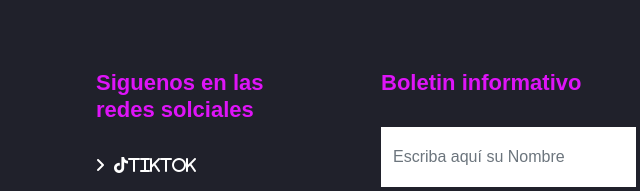
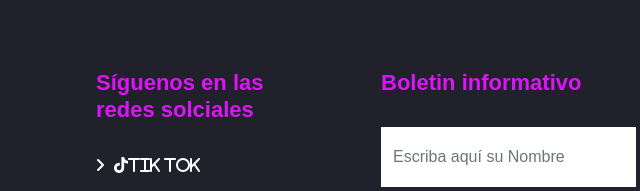
Before and after one commit to HDM-Ayacucho/HDM-Ayacucho.github.io, a plain HTML site: page volunteer.html in a window 1280 px wide. Shown: the part 1108-1299 px from the top of the page, 559-1199 px from the left. Drawn offline with nearby package versions, Linux system fonts and the light colour scheme.

Commit message:
Update volunteer.html

```diff
--- a/volunteer.html
+++ b/volunteer.html
@@ -198,10 +198,10 @@
                 </div>
                 <div class="col-lg-3 col-md-6">
                     <div class="footer-link">
-                        <h2>Siguenos en las <br>
+                        <h2>Síguenos en las <br>
                             redes solciales</h2>
                         <a href="https://www.tiktok.com/@hdmayacucho?is_from_webapp=1&sender_device=pc"><i
-                                class="fab fa-tiktok">tiktok</i></a>
+                                class="fab fa-tiktok">Tik Tok</i></a>
                         <a href="https://www.facebook.com/HijosDePastoresRH"><i class="fab fa-facebook">
                                 Facebook</i></a> </i></a>
                         <a href="https://www.youtube.com/@HDMAyacucho"><i class="fab fa-youtube"> YouTube</i></a>
```
